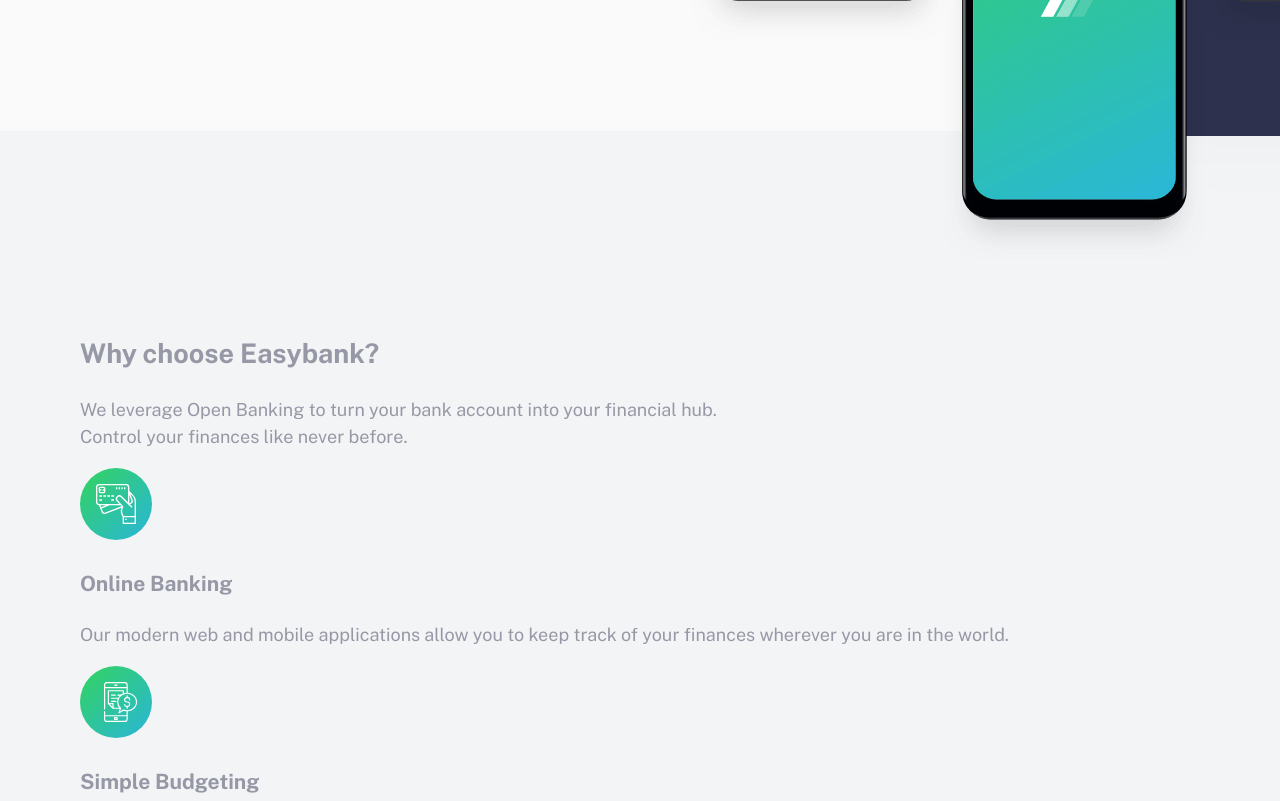
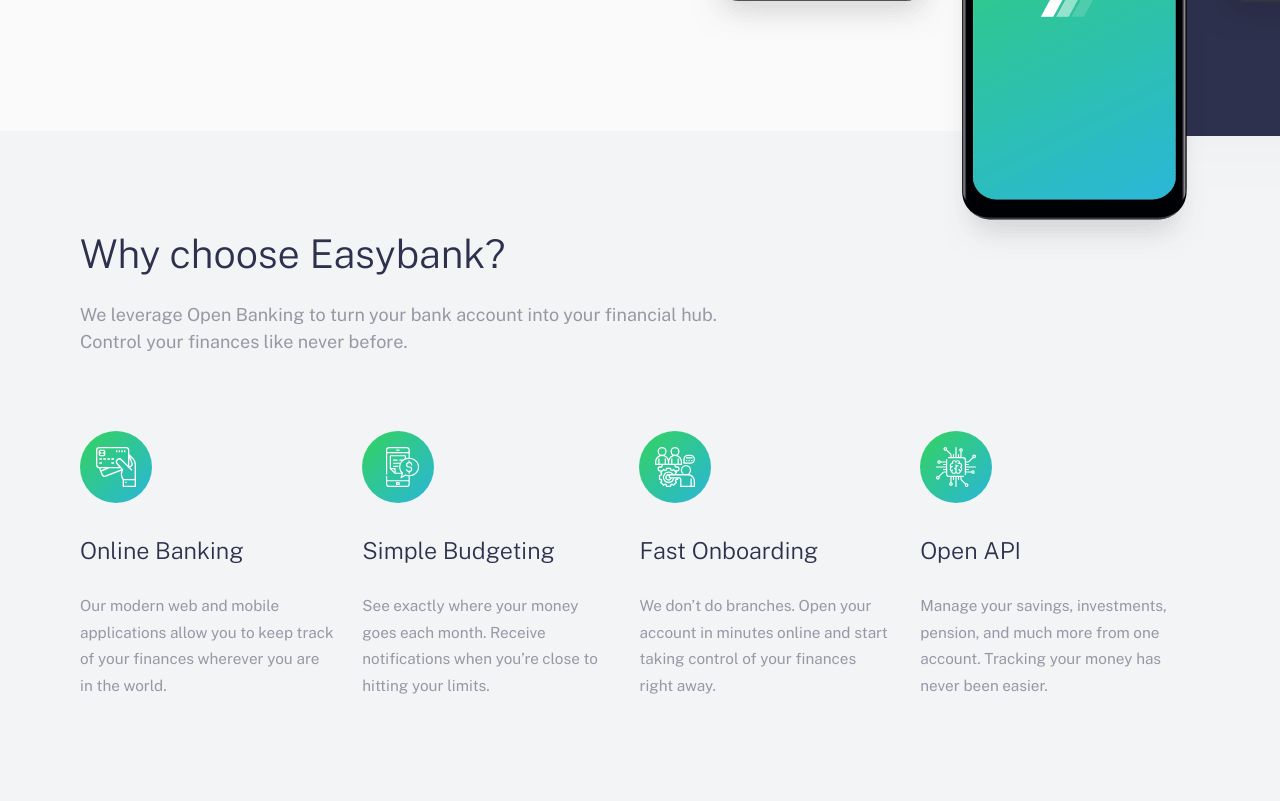
Before and after one commit to marinaandthecode/fem-easybank, a website: page index.html in a window 1280 px wide. Shown: the part 640-1441 px from the top of the page. Drawn offline with nearby package versions, Linux system fonts and the light colour scheme.

Commit message:
Add features styling and refactoring

```diff
--- a/index.html
+++ b/index.html
@@ -49,7 +49,7 @@
     <section class="section-outer section-intro">
       <div class="section-inner">
         <div class="intro__content">
-          <h1 class="intro__title">Next generation digital banking</h1>
+          <h1 class="intro__title title">Next generation digital banking</h1>
           <p class="intro__description">Take your financial life online. Your Easybank account will be a one-stop-shop
             for spending, saving, budgeting, investing, and much more.</p>
           <button class="intro__button button">Request Invite</button>
@@ -69,27 +69,27 @@
   <!-- features -->
     <section class="section-outer section-features">
       <div class="section-inner">
-        <h2 class="features__title">Why choose Easybank?</h2>
+        <h2 class="features__title title">Why choose Easybank?</h2>
         <p class="features__description">We leverage Open Banking to turn your bank account into your financial hub. <br> Control your finances like never before.</p>
         <div class="features__cards">
-          <div class="features__card card">
+          <div class="features__card_online card">
             <img class="card__icon" src="images/icon-online.svg" alt="online icon">
-            <h3 class="card__title">Online Banking</h3>
+            <h3 class="card__title title">Online Banking</h3>
             <p class="card__text">Our modern web and mobile applications allow you to keep track of your finances wherever you are in the world.</p>
           </div>
-          <div class="features__card card">
+          <div class="features__card_budgeting card">
             <img class="card__icon" src="images/icon-budgeting.svg" alt="budgeting icon">
-            <h3 class="card__title">Simple Budgeting</h3>
+            <h3 class="card__title title">Simple Budgeting</h3>
             <p class="card__text">See exactly where your money goes each month. Receive notifications when you’re close to hitting your limits.</p>
           </div>
-          <div class="features__card card">
+          <div class="features__card_onboarding card">
             <img class="card__icon" src="images/icon-onboarding.svg" alt="onboarding icon">
-            <h3 class="card__title">Fast Onboarding</h3>
+            <h3 class="card__title title">Fast Onboarding</h3>
             <p class="card__text">We don’t do branches. Open your account in minutes online and start taking control of your finances right away.</p>
           </div>
-          <div class="features__card card">
+          <div class="features__card_api card">
             <img class="card__icon" src="images/icon-api.svg" alt="api icon">
-            <h3 class="card__title">Open API</h3>
+            <h3 class="card__title title">Open API</h3>
             <p class="card__text">Manage your savings, investments, pension, and much more from one account. Tracking your money has never been easier.</p>
           </div>
       </div>
--- a/scss/styles.scss
+++ b/scss/styles.scss
@@ -26,12 +26,13 @@
 
 
 // === COMMON ===
-body {
+html, body {
     @include public-sans;
     font-size: $font-size-body;
     line-height: $line-height;
     color: $color-neutral-grayish-blue;
 }
+
 
 // .section-outer {
 //     background-color: aquamarine;
@@ -42,6 +43,11 @@
     margin: 0 auto;
     padding-top: $padding-vertical;
     padding-bottom: $padding-vertical;
+}
+
+.title {
+    color: $color-primary-dark-blue;
+    font-weight: $fw-light;
 }
 
 // === HEADER ===
@@ -112,9 +118,7 @@
 
 
 .intro__title {
-    color: $color-primary-dark-blue;
     font-size: 3em;
-    font-weight: $fw-light;
     line-height: 1.15;
 }
 
@@ -140,8 +144,31 @@
     background-color: $color-neutral-light-grayish-blue;
     margin-top: -450px;
     .section-inner {
-        padding-top: 180px;
+        padding-top: 60px;
     }
+}
+
+.features__title {
+    font-size: 2.2rem;
+    margin-bottom: 0;
+}
+
+.features__description {
+    margin-bottom: 4.2rem;
+}
+
+.features__cards {
+    display: flex;
+    gap: 1.5rem;
+}
+
+.card__title {
+    font-size: 1.3rem;
+}
+
+.card__text {
+    font-size: 0.85rem;
+    line-height: 1.75;
 }
 
 // === ARTICLES ===
```
Also changed, not shown: css/styles.css.
